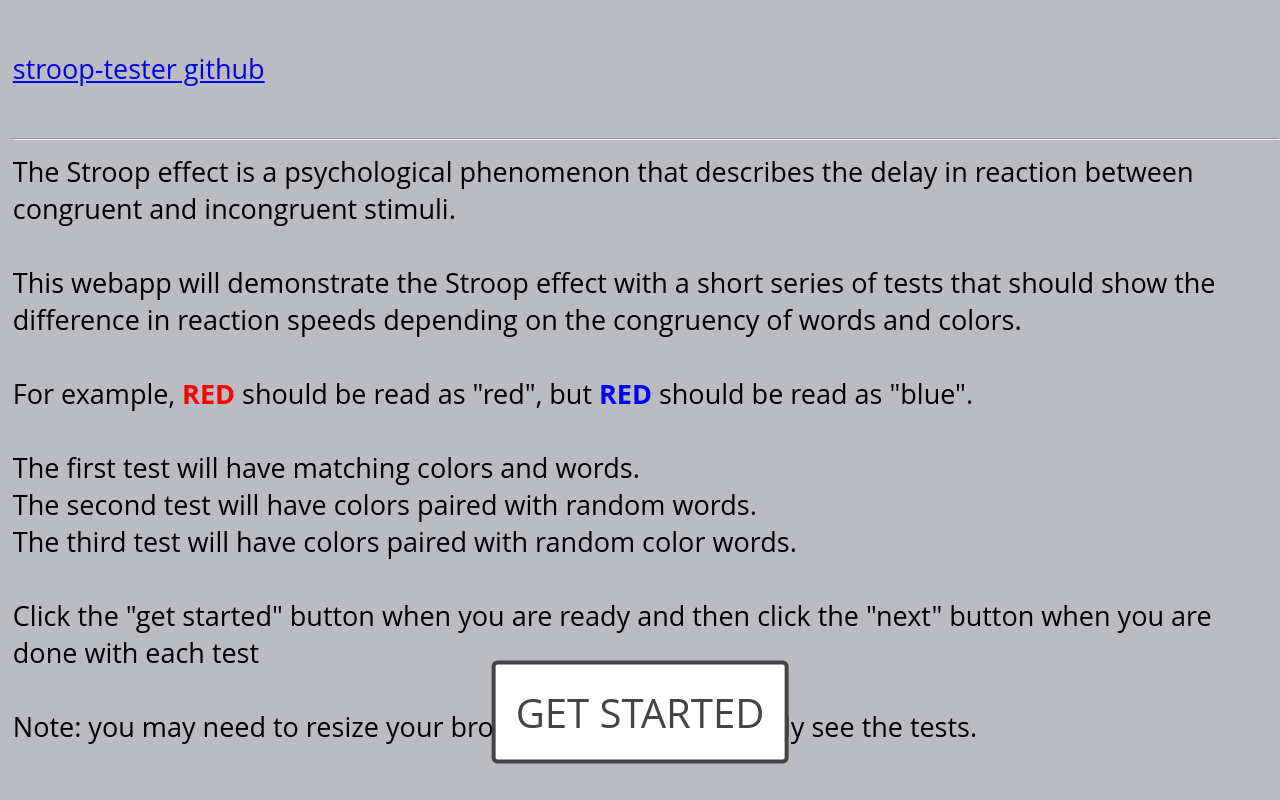
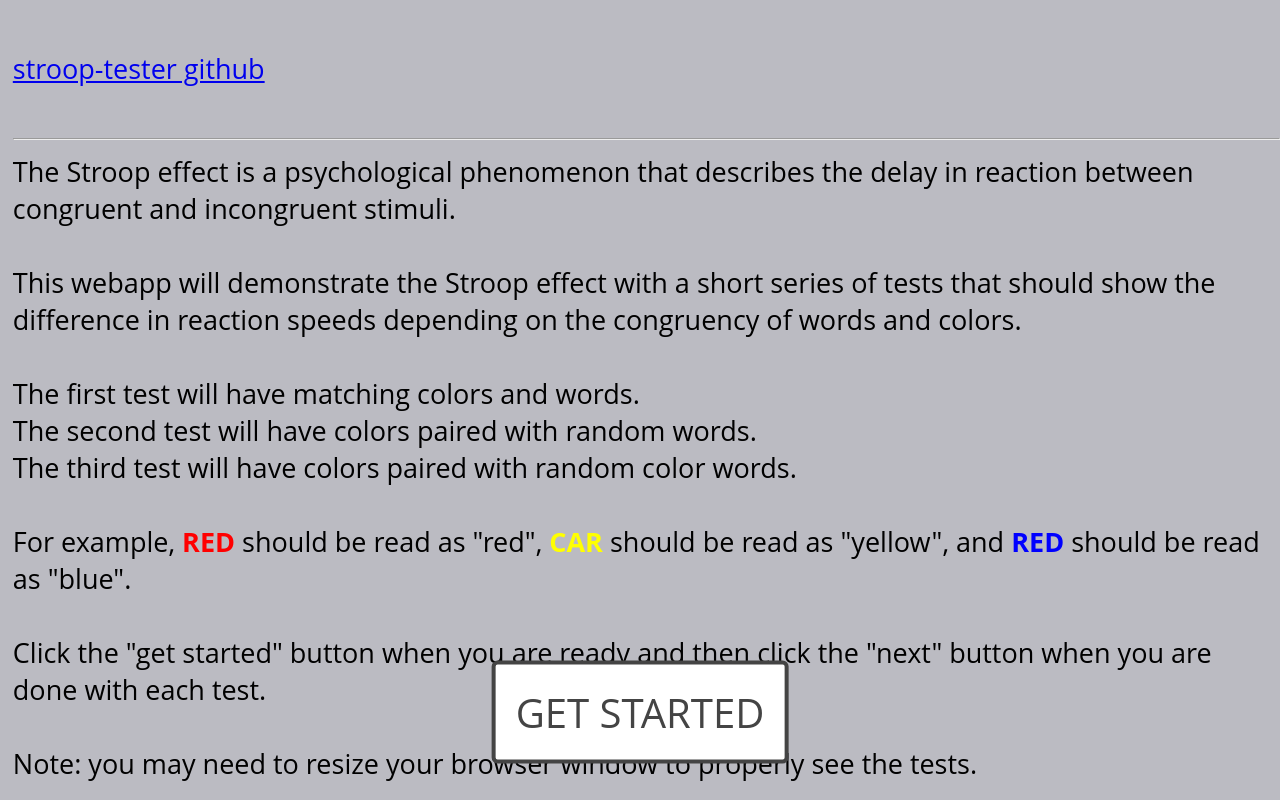
Before and after one commit to iKoogar/stroop-tester, a React (Create React App) app: page / in a window 1280 px wide. Built offline with nearby package versions, Linux system fonts and the light colour scheme.

Commit message:
small change to homepage

```diff
--- a/src/components/Homepage/Homepage.jsx
+++ b/src/components/Homepage/Homepage.jsx
@@ -17,13 +17,6 @@ const description = (
       the difference in reaction speeds depending on the congruency of words and colors.
       <br />
       <br />
-      For example,
-      <font color=" red"><b> RED </b></font>
-      should be read as &quot;red&quot;, but
-      <font color=" blue"><b> RED </b></font>
-      should be read as &quot;blue&quot;.
-      <br />
-      <br />
       The first test will have matching colors and words.
       <br />
       The second test will have colors paired with random words.
@@ -31,7 +24,16 @@ const description = (
       The third test will have colors paired with random color words.
       <br />
       <br />
-      Click the &quot;get started&quot; button when you are ready and then click the &quot;next&quot; button when you are done with each test
+      For example,
+      <font color=" red"><b> RED </b></font>
+      should be read as &quot;red&quot;,
+      <font color=" yellow"><b> CAR </b></font>
+      should be read as &quot;yellow&quot;, and
+      <font color=" blue"><b> RED </b></font>
+      should be read as &quot;blue&quot;.
+      <br />
+      <br />
+      Click the &quot;get started&quot; button when you are ready and then click the &quot;next&quot; button when you are done with each test.
       <br />
       <br />
       Note: you may need to resize your browser window to properly see the tests.
```
